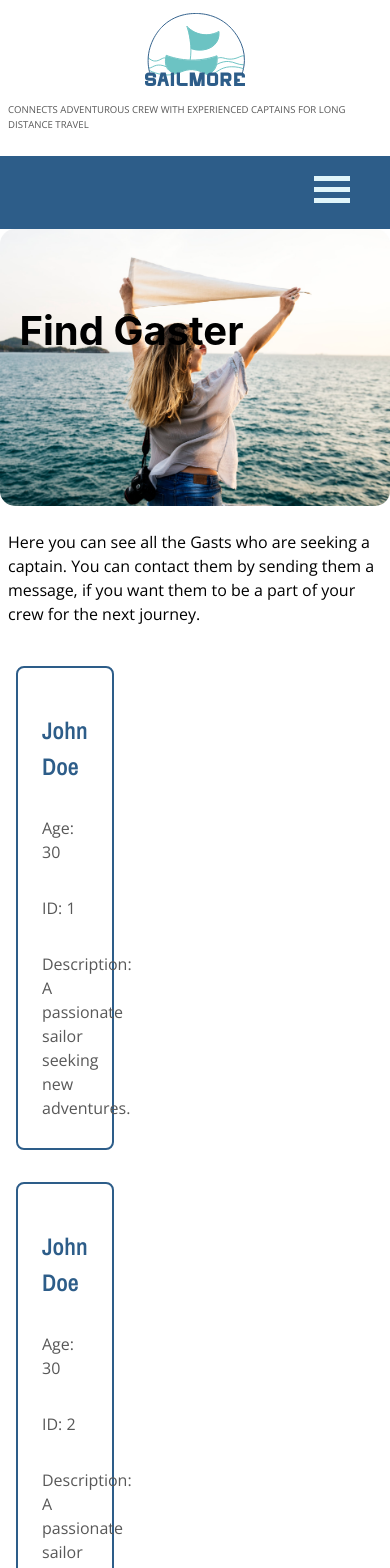
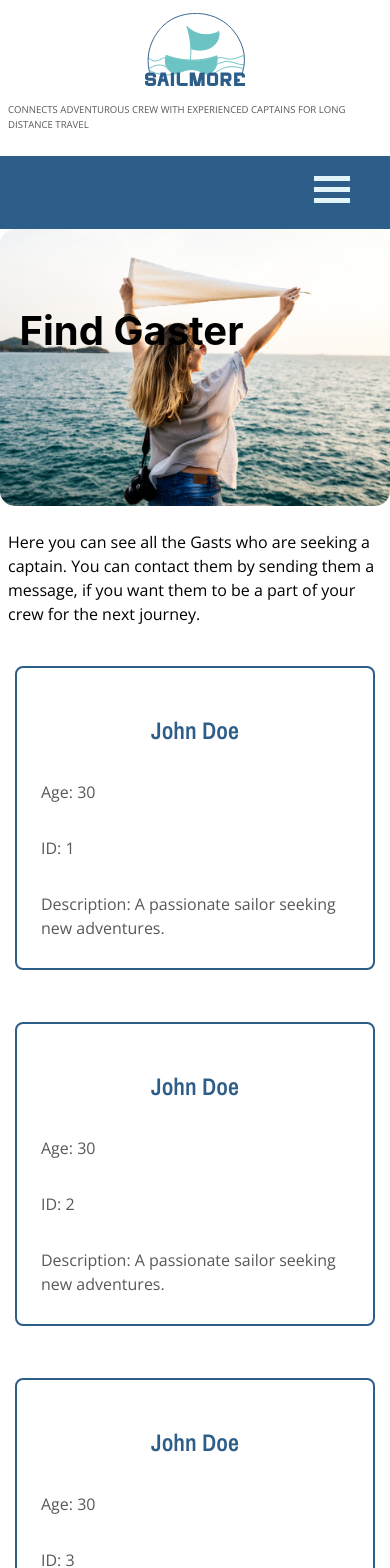
Before and after one commit to soswind/final-project-smooth-sailing-solutions, a React (Vite) app: page / in a window 390 px wide. Shown: the top 1568 px of the page. Built offline with nearby package versions, Linux system fonts and the light colour scheme.

Commit message:
Find Gaster Responsiv
Find Gaster side, er responsiv og opdateret. Mangler database connection

```diff
--- a/src/App.css
+++ b/src/App.css
@@ -366,23 +366,22 @@ nav li {
 .p-on-find-gast {
   display: flex;
   font-size: 1rem;
-  align-items: center;
 }
 
 .profiles-container {
-  display: flex;
-  flex-wrap: wrap;
-  flex-direction: column;
-  justify-content: space-around; /* Juster efter behov */
+  display: grid;
+  grid-template-columns: repeat(3, 1fr);
+  margin: 20px;
+  gap: 20px;
 }
 
 .profile {
   box-sizing: border-box;
-  width: calc(33.33% - 32px); /* Juster bredden efter behov, minus margin */
+  width: 100%; /* Juster bredden efter behov, minus margin */
   border: 2px solid #2D5D89;
   border-radius: 8px;
   padding: 16px;
-  margin: 16px;
+  margin: 16px 0;
 }
 
 .profile h2 {
@@ -394,3 +393,10 @@ nav li {
   margin-bottom: 4px;
   color: #585858;
 }
+
+@media screen and (max-width: 767px) {
+  .profiles-container {
+    grid-template-columns: 1fr; /* Stack profilerne på mindre skærme */
+    margin: 16px 15px;
+  }
+}
--- a/src/FindGaster.jsx
+++ b/src/FindGaster.jsx
@@ -21,10 +21,12 @@ export default function FindGaster() {
         by sending them a message, if you want them to be a part of your crew for the next journey.
       </p>
 
+    <div className='profiles-container'>
       {/* Vis profiler baseret på data i `profiles` arrayet */}
       {profiles.map((profile) => (
         <Profile key={profile.id} {...profile} />
       ))}
+      </div>
     </div>
   );
 }
--- a/src/Profile.jsx
+++ b/src/Profile.jsx
@@ -32,15 +32,13 @@ const Profile = ({ id }) => {
   }
 
   return (
-    <div className="profiles-container">
     <div className="profile">
       <h2>{profileData.name}</h2>
       <p>Age: {profileData.age}</p>
       <p>ID: {profileData.id}</p>
       <p>Description: {profileData.description}</p>
       </div>
-      {/* Andre oplysninger om profilen kan tilføjes her */}
-    </div>
+
   );
 };
 
```
